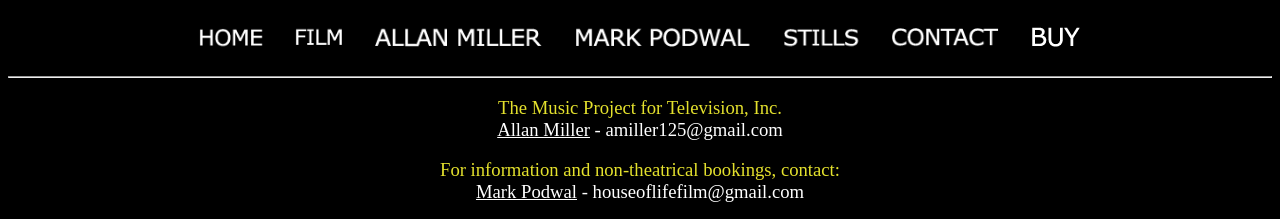
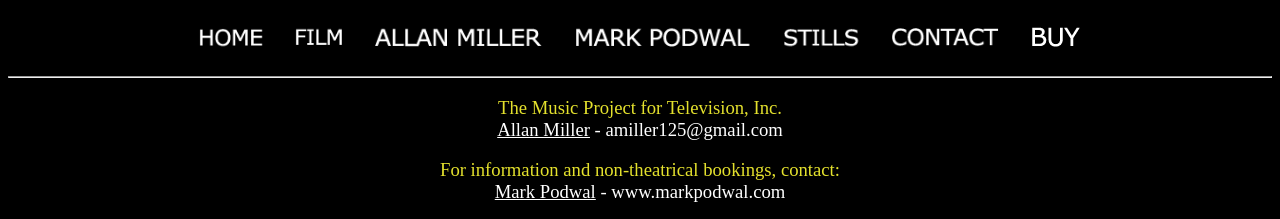
Before and after one commit to houseoflifefilm/houseoflifefilm.github.io, a plain HTML site: page contact.html in a window 1280 px wide. Shown: the top 219 px of the page. Drawn offline with Linux system fonts and the light colour scheme.

Commit message:
Update contact.html

```diff
--- a/contact.html
+++ b/contact.html
@@ -64,7 +64,7 @@
 <u>Allan Miller</u> - amiller125<span style="display:none">foo</span>@gmail.com</p>
 
 <p align="center" class="style6"><span class="style7">For information and non-theatrical bookings, contact: </span><br />
-<u>Mark Podwal</u> - houseoflifefilm<span style="display:none">foo</span>@gmail.com</p>
+<u>Mark Podwal</u> - www.markpodwal.com</p>
 
 <p align="center" class="style6">Available formats:<br />
 Digibeta and Beta SP  -  PAL and NTSC</p>
```
